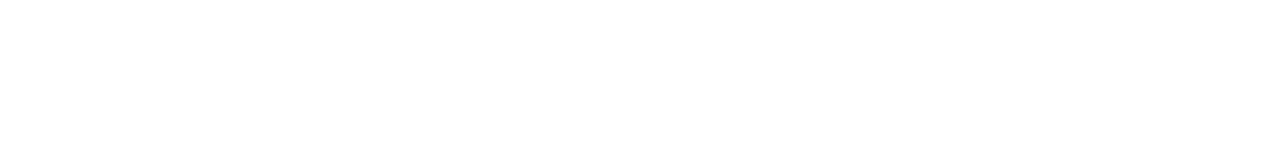
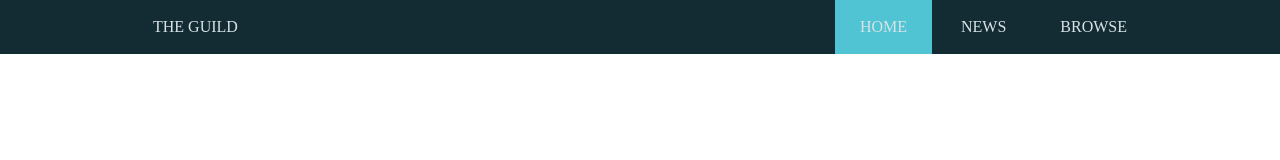
Before and after one commit to Re-L21/Re-L21.github.io, a plain HTML site: page index.html in a window 1280 px wide. Drawn offline with Linux system fonts and the light colour scheme.

Commit message:
Navbar added
changes :
- Navbar added
- Color added

```diff
--- a/index.html
+++ b/index.html
@@ -3,8 +3,23 @@
     <title>
         The Guild
     </title>
+    <link rel="stylesheet" href="utilities/style/style.css">
+    <link rel="shortcut icon" href="images/favicons/theguild.ico" type="image/x-icon">
+
 </head>
 <body>
-
+    <!-- Nav bar section-->
+    <div class="navbar-container">
+        <ul class="navbar container">
+            <div class="navbar-logo">
+                <li><a href="[HOME]">THE GUILD</a></li>
+            </div>
+            <div class="navbar-menu">
+                <li><a href="[HOME]" class="active">HOME</a></li>
+                <li><a href="[NEWS]">NEWS</a></li>
+                <li><a href="[BROWSE]">BROWSE</a></li>
+            </div>
+        </ul>
+    </div>
 </body>
 </html>
--- /dev/null
+++ b/utilities/style/style.css
@@ -0,0 +1,57 @@
+body
+{
+    margin: 0;
+}
+
+.navbar-container
+{
+    background-color:#132C33;
+}
+
+.navbar
+{
+    list-style-type: none;
+    margin: 0;
+    padding: 0;
+    overflow: hidden;
+}
+
+.navbar-logo li
+{
+    float: left;
+}
+
+.navbar-menu
+{
+    float: right;
+}
+
+.navbar-menu li
+{
+    display:inline-block;
+}
+
+.navbar-menu li a:hover:not(.active)
+{
+ background-color: #111;
+}
+
+.navbar li a
+{
+    display: block;
+    color: #D8E3E7;
+    text-align: center;
+    padding: 18px 25px;
+    text-decoration: none;
+}
+
+.active
+{
+    background-color: #51C4D3;
+}
+
+.container
+{
+    margin-left: 10vw;
+    margin-right: 10vw;
+}
```
